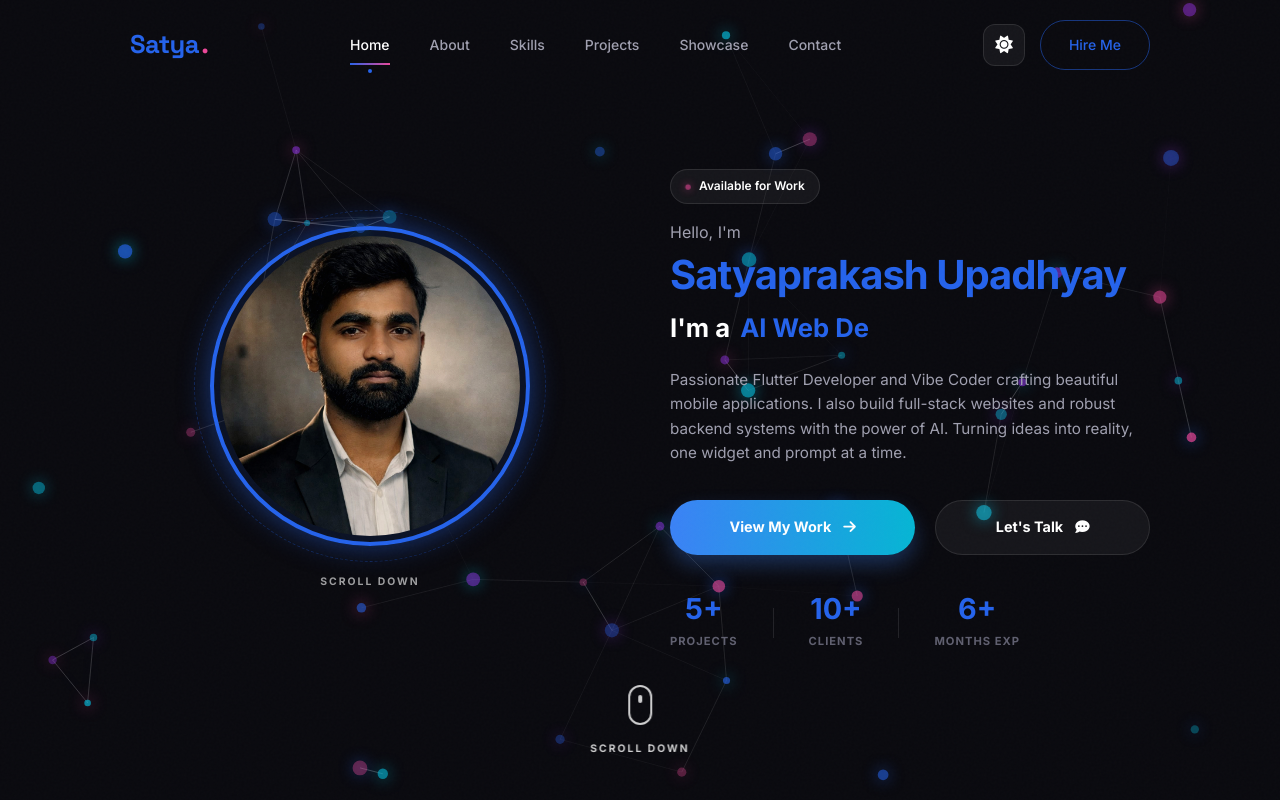
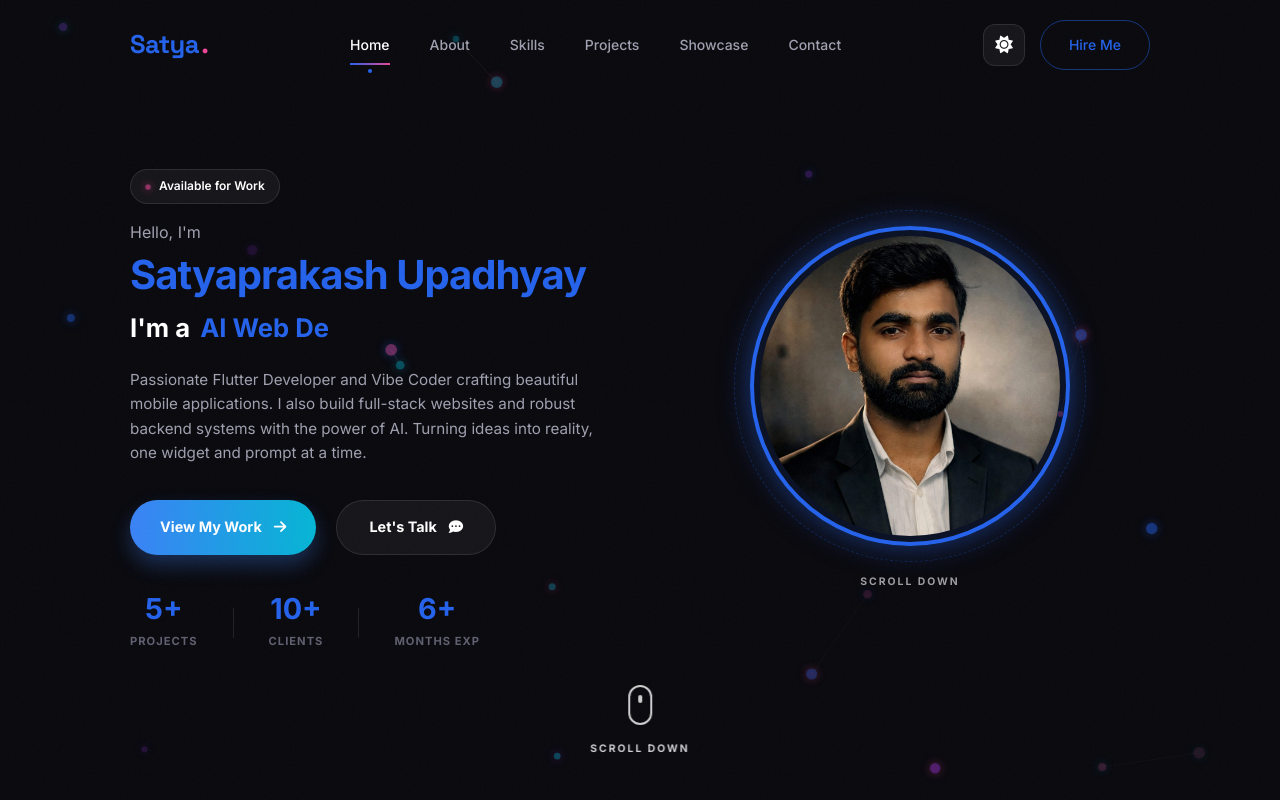
Before and after one commit to Satya93-ux/My_portfolio-main, a React (Vite) app: page / in a window 1280 px wide. Shown: the top 800 px of the page. Built offline with nearby package versions, Linux system fonts and the light colour scheme.

Commit message:
feat: reduce particle intensity and revert hero layout to content-left/image-right

```diff
--- a/src/components/Hero.jsx
+++ b/src/components/Hero.jsx
@@ -62,8 +62,140 @@ const Hero = () => {
           margin: '0 auto'
         }}>
 
-          {/* Profile Image on the Left */}
-          <div className="hero-left" style={{ order: window.innerWidth < 1024 ? 1 : 1 }}>
+          {/* Content on the Left */}
+          <div className="hero-left" style={{ order: 1, textAlign: window.innerWidth < 1024 ? 'center' : 'left' }}>
+            {/* Available for Work Badge */}
+            <div className="hero-badge" style={{
+              maxWidth: 'fit-content',
+              padding: '6px 14px',
+              borderRadius: '50px',
+              background: 'var(--border-color-muted)',
+              border: '1px solid var(--border-color)',
+              display: 'flex',
+              alignItems: 'center',
+              gap: '8px',
+              marginBottom: '15px',
+              margin: window.innerWidth < 1024 ? '0 auto 15px' : '0 0 15px'
+            }}>
+              <span className="badge-dot" style={{ width: '6px', height: '6px', background: 'var(--secondary)', borderRadius: '50%', boxShadow: '0 0 10px var(--secondary)' }}></span>
+              <span style={{ fontWeight: 600, fontSize: '0.75rem', color: 'var(--text-primary)' }}>Available for Work</span>
+            </div>
+
+            <p style={{ fontSize: '1rem', marginBottom: '5px', color: 'var(--text-secondary)' }}>Hello, I'm</p>
+
+            <h1 style={{
+              fontSize: 'clamp(1.5rem, 4vw, 2.5rem)',
+              fontWeight: '900',
+              lineHeight: '1.2',
+              marginBottom: '8px',
+              color: 'var(--primary)',
+              letterSpacing: '-1px'
+            }}>
+              Satyaprakash Upadhyay
+            </h1>
+
+            <h2 style={{
+              fontSize: 'clamp(1.1rem, 3.5vw, 1.6rem)',
+              fontWeight: '800',
+              marginBottom: '20px',
+              display: 'flex',
+              alignItems: 'center',
+              color: 'var(--text-primary)',
+              flexWrap: 'wrap',
+              minHeight: '1.6em',
+              lineHeight: '1.4',
+              justifyContent: window.innerWidth < 1024 ? 'center' : 'flex-start'
+            }}>
+              I'm a <span ref={roleTextRef} style={{
+                marginLeft: '10px',
+                color: 'var(--primary)',
+                borderRight: '3px solid var(--primary)',
+                paddingRight: '5px',
+                animation: 'blink-caret 0.75s step-end infinite'
+              }}></span>
+            </h2>
+
+            <p style={{
+              fontSize: '0.95rem',
+              lineHeight: '1.6',
+              maxWidth: '520px',
+              color: 'var(--text-secondary)',
+              marginBottom: '35px',
+              margin: window.innerWidth < 1024 ? '0 auto 35px' : '0 0 35px'
+            }}>
+              Passionate Flutter Developer and Vibe Coder crafting beautiful mobile applications. I also build full-stack websites and robust backend systems with the power of AI. Turning ideas into reality, one widget and prompt at a time.
+            </p>
+
+            <div className="hero-actions" style={{
+              display: 'flex',
+              gap: 'clamp(10px, 2vw, 20px)',
+              marginBottom: '40px',
+              flexWrap: 'wrap',
+              justifyContent: window.innerWidth < 1024 ? 'center' : 'flex-start'
+            }}>
+              <a href="#work" style={{
+                padding: '14px 30px',
+                borderRadius: '50px',
+                background: 'linear-gradient(90deg, #3b82f6, #06b6d4)',
+                color: '#fff',
+                fontWeight: '700',
+                display: 'flex',
+                alignItems: 'center',
+                justifyContent: 'center',
+                gap: '12px',
+                boxShadow: '0 10px 20px rgba(59, 130, 246, 0.3)',
+                textDecoration: 'none',
+                fontSize: '0.9rem',
+                flex: '0 1 auto',
+                minWidth: '160px'
+              }}>
+                View My Work <i className="fas fa-arrow-right"></i>
+              </a>
+              <a href="#contact" style={{
+                padding: '14px 30px',
+                borderRadius: '50px',
+                border: '1px solid var(--border-color)',
+                background: 'var(--border-color-muted)',
+                color: 'var(--text-primary)',
+                fontWeight: '700',
+                display: 'flex',
+                alignItems: 'center',
+                justifyContent: 'center',
+                gap: '12px',
+                textDecoration: 'none',
+                fontSize: '0.9rem',
+                flex: '0 1 auto',
+                minWidth: '160px'
+              }}>
+                Let's Talk <i className="fas fa-comment-dots"></i>
+              </a>
+            </div>
+
+            <div className="hero-stats" style={{
+              display: 'flex',
+              gap: 'clamp(15px, 4vw, 35px)',
+              alignItems: 'center',
+              justifyContent: window.innerWidth < 1024 ? 'center' : 'flex-start'
+            }}>
+              <div style={{ textAlign: 'center' }}>
+                <span style={{ fontSize: '1.8rem', fontWeight: '900', color: 'var(--primary)', display: 'block', lineHeight: '1' }}>5+</span>
+                <p style={{ fontSize: '0.7rem', color: 'var(--text-muted)', marginTop: '8px', textTransform: 'uppercase', letterSpacing: '1px', fontWeight: '700' }}>Projects</p>
+              </div>
+              <div style={{ width: '1px', height: '30px', background: 'rgba(255, 255, 255, 0.1)' }}></div>
+              <div style={{ textAlign: 'center' }}>
+                <span style={{ fontSize: '1.8rem', fontWeight: '900', color: 'var(--primary)', display: 'block', lineHeight: '1' }}>10+</span>
+                <p style={{ fontSize: '0.7rem', color: 'var(--text-muted)', marginTop: '8px', textTransform: 'uppercase', letterSpacing: '1px', fontWeight: '700' }}>Clients</p>
+              </div>
+              <div style={{ width: '1px', height: '30px', background: 'rgba(255, 255, 255, 0.1)' }}></div>
+              <div style={{ textAlign: 'center' }}>
+                <span style={{ fontSize: '1.8rem', fontWeight: '900', color: 'var(--primary)', display: 'block', lineHeight: '1' }}>6+</span>
+                <p style={{ fontSize: '0.7rem', color: 'var(--text-muted)', marginTop: '8px', textTransform: 'uppercase', letterSpacing: '1px', fontWeight: '700' }}>Months Exp</p>
+              </div>
+            </div>
+          </div>
+
+          {/* Profile Image on the Right */}
+          <div className="hero-right" style={{ order: window.innerWidth < 1024 ? 1 : 2 }}>
             <div className="hero-image-container" style={{ position: 'relative', width: 'clamp(200px, 30vw, 320px)', height: 'clamp(200px, 30vw, 320px)', margin: '0 auto' }}>
               {/* Circular Image Frame */}
               <div style={{
@@ -107,12 +239,11 @@ const Hero = () => {
               }}></div>
             </div>
 
-            {/* Scroll Down Indicator below image (Desktop) */}
-            <div className="desktop-only" style={{
+            {/* Scroll Down Indicator below image */}
+            <div style={{
               marginTop: '20px',
               textAlign: 'center',
-              opacity: '0.6',
-              display: window.innerWidth < 1024 ? 'none' : 'block'
+              opacity: '0.6'
             }}>
               <span style={{
                 fontSize: '0.65rem',
@@ -122,138 +253,6 @@ const Hero = () => {
                 color: 'var(--text-primary)'
               }}>Scroll Down</span>
             </div>
-          </div>
-
-          {/* Content on the Right */}
-          <div className="hero-right" style={{ order: window.innerWidth < 1024 ? 2 : 2, textAlign: window.innerWidth < 1024 ? 'center' : 'left' }}>
-            {/* Available for Work Badge */}
-            <div className="hero-badge" style={{
-              maxWidth: 'fit-content',
-              padding: '6px 14px',
-              borderRadius: '50px',
-              background: 'var(--border-color-muted)',
-              border: '1px solid var(--border-color)',
-              display: 'flex',
-              alignItems: 'center',
-              gap: '8px',
-              marginBottom: '15px',
-              margin: window.innerWidth < 1024 ? '0 auto 15px' : '0 0 15px'
-            }}>
-              <span className="badge-dot" style={{ width: '6px', height: '6px', background: 'var(--secondary)', borderRadius: '50%', boxShadow: '0 0 10px var(--secondary)' }}></span>
-              <span style={{ fontWeight: 600, fontSize: '0.75rem', color: 'var(--text-primary)' }}>Available for Work</span>
-            </div>
-
-            <p style={{ fontSize: '1rem', marginBottom: '5px', color: 'var(--text-secondary)' }}>Hello, I'm</p>
-
-            <h1 style={{
-              fontSize: 'clamp(1.5rem, 4vw, 2.5rem)',
-              fontWeight: '900',
-              lineHeight: '1.2',
-              marginBottom: '8px',
-              color: 'var(--primary)',
-              letterSpacing: '-1px'
-            }}>
-              Satyaprakash Upadhyay
-            </h1>
-
-            <h2 style={{
-              fontSize: 'clamp(1.1rem, 3.5vw, 1.6rem)',
-              fontWeight: '800',
-              marginBottom: '20px',
-              display: 'flex',
-              alignItems: 'center',
-              color: 'var(--text-primary)',
-              flexWrap: 'wrap',
-              minHeight: '1.6em',
-              lineHeight: '1.4'
-            }}>
-              I'm a <span ref={roleTextRef} style={{
-                marginLeft: '10px',
-                color: 'var(--primary)',
-                borderRight: '3px solid var(--primary)',
-                paddingRight: '5px',
-                animation: 'blink-caret 0.75s step-end infinite'
-              }}></span>
-            </h2>
-
-            <p style={{
-              fontSize: '0.95rem',
-              lineHeight: '1.6',
-              maxWidth: '520px',
-              color: 'var(--text-secondary)',
-              marginBottom: '35px'
-            }}>
-              Passionate Flutter Developer and Vibe Coder crafting beautiful mobile applications. I also build full-stack websites and robust backend systems with the power of AI. Turning ideas into reality, one widget and prompt at a time.
-            </p>
-
-            <div className="hero-actions" style={{ display: 'flex', gap: 'clamp(10px, 2vw, 20px)', marginBottom: '40px', flexWrap: 'wrap' }}>
-              <a href="#work" style={{
-                padding: '14px 30px',
-                borderRadius: '50px',
-                background: 'linear-gradient(90deg, #3b82f6, #06b6d4)',
-                color: '#fff',
-                fontWeight: '700',
-                display: 'flex',
-                alignItems: 'center',
-                justifyContent: 'center',
-                gap: '12px',
-                boxShadow: '0 10px 20px rgba(59, 130, 246, 0.3)',
-                textDecoration: 'none',
-                fontSize: '0.9rem',
-                flex: '1 1 auto',
-                minWidth: '160px'
-              }}>
-                View My Work <i className="fas fa-arrow-right"></i>
-              </a>
-              <a href="#contact" style={{
-                padding: '14px 30px',
-                borderRadius: '50px',
-                border: '1px solid var(--border-color)',
-                background: 'var(--border-color-muted)',
-                color: 'var(--text-primary)',
-                fontWeight: '700',
-                display: 'flex',
-                alignItems: 'center',
-                justifyContent: 'center',
-                gap: '12px',
-                textDecoration: 'none',
-                fontSize: '0.9rem',
-                flex: '1 1 auto',
-                minWidth: '160px'
-              }}>
-                Let's Talk <i className="fas fa-comment-dots"></i>
-              </a>
-            </div>
-
-            <div className="hero-stats" style={{
-              display: 'flex',
-              gap: 'clamp(15px, 4vw, 35px)',
-              alignItems: 'center',
-              justifyContent: window.innerWidth < 1024 ? 'center' : 'flex-start'
-            }}>
-              <div style={{ textAlign: 'center' }}>
-                <span style={{ fontSize: '1.8rem', fontWeight: '900', color: 'var(--primary)', display: 'block', lineHeight: '1' }}>5+</span>
-                <p style={{ fontSize: '0.7rem', color: 'var(--text-muted)', marginTop: '8px', textTransform: 'uppercase', letterSpacing: '1px', fontWeight: '700' }}>Projects</p>
-              </div>
-              <div style={{ width: '1px', height: '30px', background: 'rgba(255, 255, 255, 0.1)' }}></div>
-              <div style={{ textAlign: 'center' }}>
-                <span style={{ fontSize: '1.8rem', fontWeight: '900', color: 'var(--primary)', display: 'block', lineHeight: '1' }}>10+</span>
-                <p style={{ fontSize: '0.7rem', color: 'var(--text-muted)', marginTop: '8px', textTransform: 'uppercase', letterSpacing: '1px', fontWeight: '700' }}>Clients</p>
-              </div>
-              <div style={{ width: '1px', height: '30px', background: 'rgba(255, 255, 255, 0.1)' }}></div>
-              <div style={{ textAlign: 'center' }}>
-                <span style={{ fontSize: '1.8rem', fontWeight: '900', color: 'var(--primary)', display: 'block', lineHeight: '1' }}>6+</span>
-                <p style={{ fontSize: '0.7rem', color: 'var(--text-muted)', marginTop: '8px', textTransform: 'uppercase', letterSpacing: '1px', fontWeight: '700' }}>Months Exp</p>
-              </div>
-            </div>
-
-            {/* Scroll Down Mouse (Mobile) */}
-            <a href="#about" className="scroll-indicator mobile-only" style={{ display: 'none', marginTop: '50px', textAlign: 'center', opacity: '0.8', textDecoration: 'none', cursor: 'pointer', transition: '0.3s' }}>
-              <div style={{ width: '24px', height: '40px', border: '2px solid var(--text-primary)', borderRadius: '12px', margin: '0 auto 8px', position: 'relative' }}>
-                <div style={{ width: '4px', height: '8px', background: 'var(--text-primary)', position: 'absolute', top: '8px', left: '50%', transform: 'translateX(-50%)', borderRadius: '2px', animation: 'mouseScroll 1.5s infinite' }}></div>
-              </div>
-              <span style={{ fontSize: '0.65rem', textTransform: 'uppercase', letterSpacing: '2px', fontWeight: '700', color: 'var(--text-primary)' }}>Scroll Down</span>
-            </a>
           </div>
         </div>
       </div>
--- a/src/components/PremiumBackground.jsx
+++ b/src/components/PremiumBackground.jsx
@@ -65,7 +65,7 @@ const PremiumBackground = () => {
         color: "#ffffff",
         distance: 150,
         enable: true,
-        opacity: 0.15,
+        opacity: 0.05,
         width: 1,
       },
       move: {
@@ -75,7 +75,7 @@ const PremiumBackground = () => {
           default: "bounce",
         },
         random: true,
-        speed: 1,
+        speed: 0.4,
         straight: false,
       },
       number: {
@@ -83,13 +83,13 @@ const PremiumBackground = () => {
           enable: true,
           area: 800,
         },
-        value: 100,
+        value: 40,
       },
       opacity: {
-        value: { min: 0.3, max: 0.7 },
+        value: { min: 0.1, max: 0.4 },
         animation: {
           enable: true,
-          speed: 0.5,
+          speed: 0.3,
           sync: false,
         }
       },
@@ -97,10 +97,10 @@ const PremiumBackground = () => {
         type: "circle",
       },
       size: {
-        value: { min: 3, max: 8 },
+        value: { min: 2, max: 6 },
         animation: {
           enable: true,
-          speed: 2,
+          speed: 1,
           sync: false,
         }
       },
@@ -109,7 +109,7 @@ const PremiumBackground = () => {
         color: {
             value: ["#2563eb", "#9333ea", "#06b6d4", "#ec4899"]
         },
-        blur: 15
+        blur: 10
       }
     },
     detectRetina: true,
```
